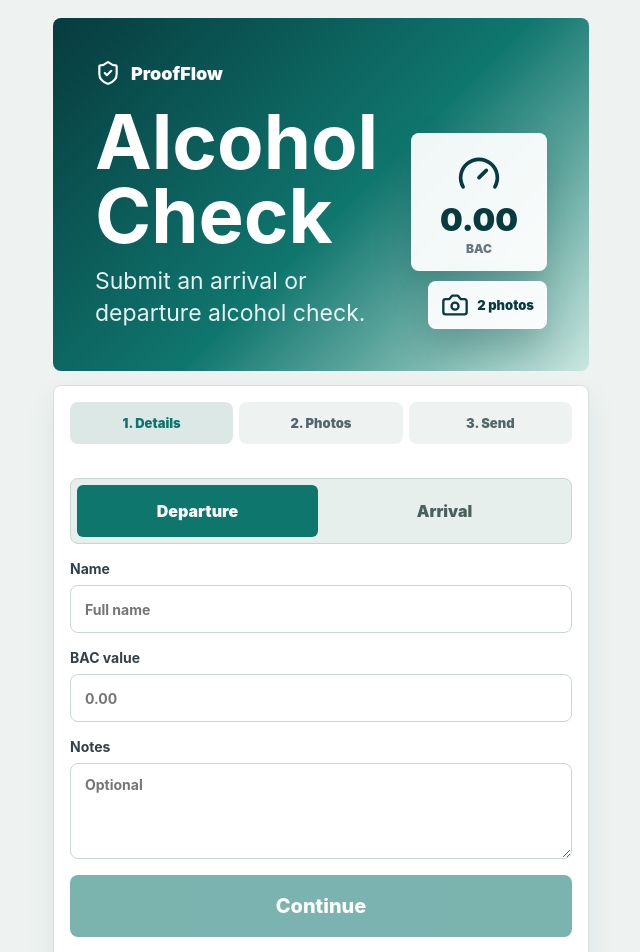
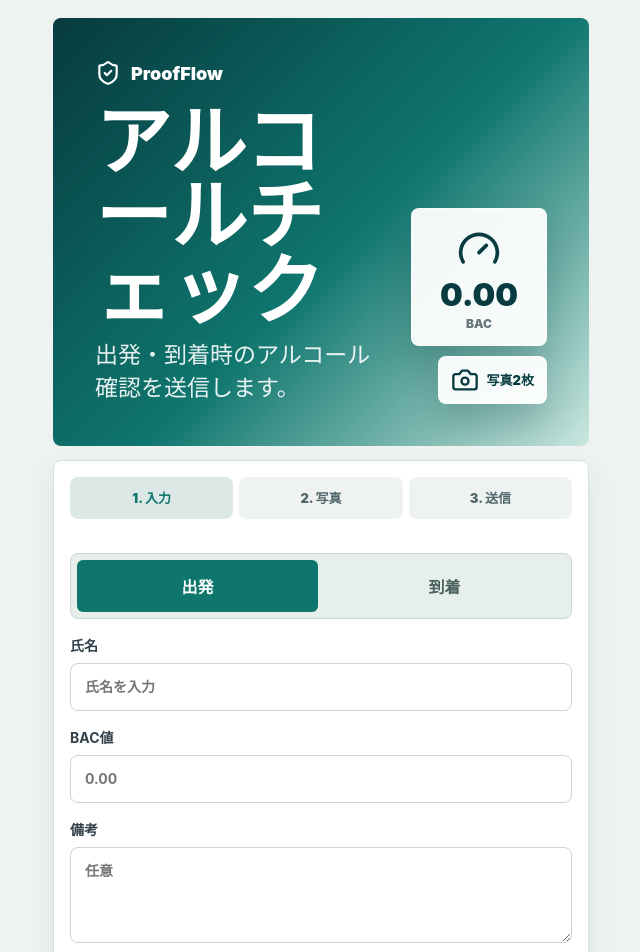
Before and after one commit to schmalzjpalcohol-source/alkoholapp, a React (Vite) app: page / in a window 1280 px wide. Shown: the top 952 px of the page, without its empty margins (319-959 px from the left). Built offline with nearby package versions, Linux system fonts and the light colour scheme.

Commit message:
Translate GitHub Pages app to Japanese

```diff
--- a/index.html
+++ b/index.html
@@ -1,10 +1,10 @@
 <!doctype html>
-<html lang="de">
+<html lang="ja">
   <head>
     <meta charset="UTF-8" />
     <meta name="viewport" content="width=device-width, initial-scale=1.0" />
     <meta name="theme-color" content="#0f766e" />
-    <title>Alkoholapp</title>
+    <title>アルコールチェック</title>
   </head>
   <body>
     <div id="root"></div>
--- a/src/App.jsx
+++ b/src/App.jsx
@@ -4,10 +4,14 @@ import { createRoot } from "react-dom/client";
 import "./styles.css";
 
 const RECIPIENT_EMAIL = "recipient@example.invalid";
+const TRIP_TYPES = [
+  { value: "departure", label: "出発" },
+  { value: "arrival", label: "到着" }
+];
 
 function App() {
   const pageRef = useRef(null);
-  const [tripType, setTripType] = useState("Departure");
+  const [tripType, setTripType] = useState("departure");
   const [name, setName] = useState("");
   const [bacValue, setBacValue] = useState("");
   const [note, setNote] = useState("");
@@ -33,8 +37,8 @@ function App() {
       bacValue: bacValue.trim(),
       note: note.trim(),
       dateTime: createdAt,
-      personPhotoName: personPhoto?.name || "person photo",
-      bacPhotoName: bacPhoto?.name || "bac photo"
+      personPhotoName: personPhoto?.name || "本人写真",
+      bacPhotoName: bacPhoto?.name || "アルコール検知器の写真"
     }),
     [bacPhoto, bacValue, createdAt, name, note, personPhoto, tripType]
   );
@@ -62,7 +66,7 @@ function App() {
   async function sendEmail(event) {
     event.preventDefault();
     if (!canCreate) {
-      setStatus("Please complete all required fields and both photos.");
+      setStatus("必須項目を入力し、2枚の写真を撮影してください。");
       return;
     }
 
@@ -83,13 +87,13 @@ function App() {
           title: buildEmailSubject(packageData.data),
           text: buildEmailBody(packageData.data)
         });
-        setStatus(`Prepared for ${RECIPIENT_EMAIL}. Subject: ${buildEmailSubject(packageData.data)}`);
+        setStatus(`宛先: ${RECIPIENT_EMAIL} / 件名: ${buildEmailSubject(packageData.data)}`);
         return;
       }
 
-      setStatus("This browser cannot attach files from the page. Please open this page in Safari on iPhone and tap Send email again.");
+      setStatus("このブラウザではファイルを添付できません。iPhoneのSafariで開き直して、もう一度「メールを送信」を押してください。");
     } catch {
-      setStatus("Email sharing was cancelled. Tap Send email to try again.");
+      setStatus("メール共有がキャンセルされました。もう一度「メールを送信」を押してください。");
     } finally {
       setBusy(false);
     }
@@ -112,7 +116,7 @@ function App() {
 
   function resetFlow() {
     if (reportFile?.url) URL.revokeObjectURL(reportFile.url);
-    setTripType("Departure");
+    setTripType("departure");
     setName("");
     setBacValue("");
     setNote("");
@@ -133,8 +137,8 @@ function App() {
               <ShieldCheck size={26} />
               <span>ProofFlow</span>
             </div>
-            <h1>Alcohol Check</h1>
-            <p>Submit an arrival or departure alcohol check.</p>
+            <h1>アルコールチェック</h1>
+            <p>出発・到着時のアルコール確認を送信します。</p>
           </div>
           <div className="hero-visual" aria-hidden="true">
             <div className="meter-card">
@@ -144,40 +148,40 @@ function App() {
             </div>
             <div className="photo-card">
               <Camera size={28} />
-              <span>2 photos</span>
+              <span>写真2枚</span>
             </div>
           </div>
         </header>
 
         <form className="submission-panel" onSubmit={sendEmail}>
           <div className="flow-progress">
-            <StepPill active={currentStep === "details"} done={canContinueDetails} label="1. Details" />
-            <StepPill active={currentStep === "photos"} done={Boolean(personPhoto && bacPhoto)} label="2. Photos" />
-            <StepPill active={currentStep === "send"} done={Boolean(personPhoto && bacPhoto)} label="3. Send" />
+            <StepPill active={currentStep === "details"} done={canContinueDetails} label="1. 入力" />
+            <StepPill active={currentStep === "photos"} done={Boolean(personPhoto && bacPhoto)} label="2. 写真" />
+            <StepPill active={currentStep === "send"} done={Boolean(personPhoto && bacPhoto)} label="3. 送信" />
           </div>
 
           {currentStep === "details" && (
             <section className="form-step">
-              <div className="choice-row" role="radiogroup" aria-label="Trip type">
-                {["Departure", "Arrival"].map((option) => (
+              <div className="choice-row" role="radiogroup" aria-label="確認種別">
+                {TRIP_TYPES.map((option) => (
                   <button
-                    className={tripType === option ? "choice-button active" : "choice-button"}
-                    key={option}
-                    onClick={() => setTripType(option)}
+                    className={tripType === option.value ? "choice-button active" : "choice-button"}
+                    key={option.value}
+                    onClick={() => setTripType(option.value)}
                     type="button"
                   >
-                    {option}
+                    {option.label}
                   </button>
                 ))}
               </div>
 
               <label>
-                Name
-                <input autoComplete="name" value={name} onChange={(event) => setName(event.target.value)} placeholder="Full name" required />
+                氏名
+                <input autoComplete="name" value={name} onChange={(event) => setName(event.target.value)} placeholder="氏名を入力" required />
               </label>
 
               <label>
-                BAC value
+                BAC値
                 <input
                   inputMode="decimal"
                   value={bacValue}
@@ -188,12 +192,12 @@ function App() {
               </label>
 
               <label>
-                Notes
-                <textarea value={note} onChange={(event) => setNote(event.target.value)} placeholder="Optional" />
+                備考
+                <textarea value={note} onChange={(event) => setNote(event.target.value)} placeholder="任意" />
               </label>
 
               <button className="primary-button wide big-next" disabled={!canContinueDetails} onClick={() => goToStep("photos")} type="button">
-                Continue
+                続ける
               </button>
             </section>
           )}
@@ -205,17 +209,17 @@ function App() {
                 file={personPhoto}
                 inputId="person-photo"
                 onChange={updatePersonPhoto}
-                title="Person photo"
+                title="本人写真"
               />
               <CameraStep
                 capture="environment"
                 file={bacPhoto}
                 inputId="bac-photo"
                 onChange={updateBacPhoto}
-                title="BAC meter photo"
+                title="アルコール検知器の写真"
               />
               <button className="primary-button wide big-next" disabled={!personPhoto || !bacPhoto} onClick={() => goToStep("send")} type="button">
-                Review
+                確認する
               </button>
             </section>
           )}
@@ -223,18 +227,18 @@ function App() {
           {currentStep === "send" && (
             <section className="review-screen">
               <div className="summary-list">
-                <SummaryRow label="To" value={RECIPIENT_EMAIL} />
-                <SummaryRow label="Subject" value={emailSubject} />
-                <SummaryRow label="Type" value={tripType} />
-                <SummaryRow label="Name" value={name || "-"} />
-                <SummaryRow label="BAC" value={bacValue || "-"} />
-                <SummaryRow label="Date" value={formatDisplayDate(reportData.dateTime)} />
-                <SummaryRow label="Time" value={formatDisplayTime(reportData.dateTime)} />
+                <SummaryRow label="宛先" value={RECIPIENT_EMAIL} />
+                <SummaryRow label="件名" value={emailSubject} />
+                <SummaryRow label="種別" value={getTripTypeLabel(tripType)} />
+                <SummaryRow label="氏名" value={name || "-"} />
+                <SummaryRow label="BAC値" value={bacValue || "-"} />
+                <SummaryRow label="日付" value={formatDisplayDate(reportData.dateTime)} />
+                <SummaryRow label="時刻" value={formatDisplayTime(reportData.dateTime)} />
               </div>
 
               <div className="review-grid">
-                <PhotoPreview file={personPhoto} onRetake={() => goToStep("photos")} title="Person photo" />
-                <PhotoPreview file={bacPhoto} onRetake={() => goToStep("photos")} title="BAC meter photo" />
+                <PhotoPreview file={personPhoto} onRetake={() => goToStep("photos")} title="本人写真" />
+                <PhotoPreview file={bacPhoto} onRetake={() => goToStep("photos")} title="検知器写真" />
               </div>
 
               {status && <p className={reportFile ? "success" : "info"}>{status}</p>}
@@ -242,7 +246,7 @@ function App() {
               <div className="action-grid">
                 <button className="primary-button" disabled={!canCreate || busy} type="submit">
                   <Send size={20} />
-                  {busy ? "Preparing..." : "Send email"}
+                  {busy ? "準備中..." : "メールを送信"}
                 </button>
               </div>
             </section>
@@ -251,19 +255,19 @@ function App() {
           <div className="footer-actions">
             {currentStep !== "details" && (
               <button className="text-button" onClick={() => goToStep(currentStep === "send" ? "photos" : "details")} type="button">
-                Back
+                戻る
               </button>
             )}
             <button className="text-button" onClick={resetFlow} type="button">
               <RotateCcw size={16} />
-              Reset
+              リセット
             </button>
           </div>
         </form>
 
         <section className="notice">
           <Mail size={20} />
-          <p>Send email opens the iPhone share sheet with the report and both photos attached. Choose Mail to send it.</p>
+          <p>「メールを送信」を押すと、レポートと2枚の写真を添付した状態でiPhoneの共有画面が開きます。メールアプリを選んで送信してください。</p>
         </section>
       </section>
     </main>
@@ -286,12 +290,12 @@ function CameraStep({ capture, file, inputId, onChange, title }) {
     <section className="camera-step compact-camera">
       <div className="camera-step-title">
         <h2>{title}</h2>
-        {file && <span>Ready</span>}
+        {file && <span>完了</span>}
       </div>
       <div className="camera-preview">{preview ? <img alt="" src={preview} /> : <Camera size={48} />}</div>
       <label className="camera-button secondary-camera" htmlFor={inputId}>
         <Camera size={24} />
-        <span>{file ? "Retake photo" : "Open camera"}</span>
+        <span>{file ? "撮り直す" : "カメラを開く"}</span>
       </label>
       <input
         accept="image/*"
@@ -313,7 +317,7 @@ function PhotoPreview({ file, onRetake, title }) {
       <div>{preview ? <img alt="" src={preview} /> : <Camera size={28} />}</div>
       <strong>{title}</strong>
       <button onClick={onRetake} type="button">
-        Change
+        変更
       </button>
     </article>
   );
@@ -333,50 +337,50 @@ function useObjectUrl(file) {
 }
 
 function buildEmailSubject(data) {
-  return `${data.tripType} alcohol check - ${data.name || "Unknown"} - ${formatFileDate(data.dateTime)}`;
+  return `アルコールチェック（${getTripTypeLabel(data.tripType)}） - ${data.name || "氏名未入力"} - ${formatFileDate(data.dateTime)}`;
 }
 
 function buildEmailBody(data) {
   return [
-    "Hello,",
+    "お疲れさまです。",
     "",
-    "Please find the alcohol check details below.",
+    "アルコールチェックの内容を送付します。",
     "",
-    `Check type: ${data.tripType}`,
-    `Name: ${data.name}`,
-    `Date: ${formatDisplayDate(data.dateTime)}`,
-    `Time: ${formatDisplayTime(data.dateTime)}`,
-    `BAC value: ${data.bacValue}`,
+    `種別: ${getTripTypeLabel(data.tripType)}`,
+    `氏名: ${data.name}`,
+    `日付: ${formatDisplayDate(data.dateTime)}`,
+    `時刻: ${formatDisplayTime(data.dateTime)}`,
+    `BAC値: ${data.bacValue}`,
     "",
-    "Attached photo files:",
-    `Person photo: ${data.personPhotoName}`,
-    `BAC meter photo: ${data.bacPhotoName}`,
+    "添付ファイル:",
+    `本人写真: ${data.personPhotoName}`,
+    `アルコール検知器の写真: ${data.bacPhotoName}`,
     "",
-    data.note ? `Notes: ${data.note}` : "Notes: -",
+    data.note ? `備考: ${data.note}` : "備考: -",
     "",
-    "Please make sure the report file and both photos are attached."
+    "レポートファイルと2枚の写真が添付されています。"
   ].join("\n");
 }
 
 function buildReportText(data) {
   return [
-    "PROOFFLOW ALCOHOL CHECK REPORT",
-    "================================",
+    "PROOFFLOW アルコールチェック レポート",
+    "====================================",
     "",
-    `Recipient: ${RECIPIENT_EMAIL}`,
-    `Check type: ${data.tripType}`,
-    `Name: ${data.name}`,
-    `Date: ${formatDisplayDate(data.dateTime)}`,
-    `Time: ${formatDisplayTime(data.dateTime)}`,
-    `BAC value: ${data.bacValue}`,
+    `宛先: ${RECIPIENT_EMAIL}`,
+    `種別: ${getTripTypeLabel(data.tripType)}`,
+    `氏名: ${data.name}`,
+    `日付: ${formatDisplayDate(data.dateTime)}`,
+    `時刻: ${formatDisplayTime(data.dateTime)}`,
+    `BAC値: ${data.bacValue}`,
     "",
-    "Photos",
-    "------",
-    `Person photo: ${data.personPhotoName}`,
-    `BAC meter photo: ${data.bacPhotoName}`,
+    "写真",
+    "----",
+    `本人写真: ${data.personPhotoName}`,
+    `アルコール検知器の写真: ${data.bacPhotoName}`,
     "",
-    "Notes",
-    "-----",
+    "備考",
+    "----",
     data.note || "-"
   ].join("\n");
 }
@@ -459,6 +463,10 @@ function imageExtensionFromType(type) {
   return ".jpg";
 }
 
+function getTripTypeLabel(value) {
+  return TRIP_TYPES.find((item) => item.value === value)?.label || value;
+}
+
 function safeFilePart(value) {
   return String(value).toLowerCase().replace(/[^a-z0-9]+/g, "-").replace(/^-|-$/g, "") || "check";
 }
@@ -468,11 +476,11 @@ function formatFileDate(date) {
 }
 
 function formatDisplayDate(date) {
-  return date.toLocaleDateString("en-GB", { day: "2-digit", month: "2-digit", year: "numeric" });
+  return date.toLocaleDateString("ja-JP", { day: "2-digit", month: "2-digit", year: "numeric" });
 }
 
 function formatDisplayTime(date) {
-  return date.toLocaleTimeString("en-GB", { hour: "2-digit", minute: "2-digit" });
+  return date.toLocaleTimeString("ja-JP", { hour: "2-digit", minute: "2-digit" });
 }
 
 createRoot(document.getElementById("root")).render(<App />);
```
Also changed, not shown: 4 other files (tests, documents, lock files or other folders).
